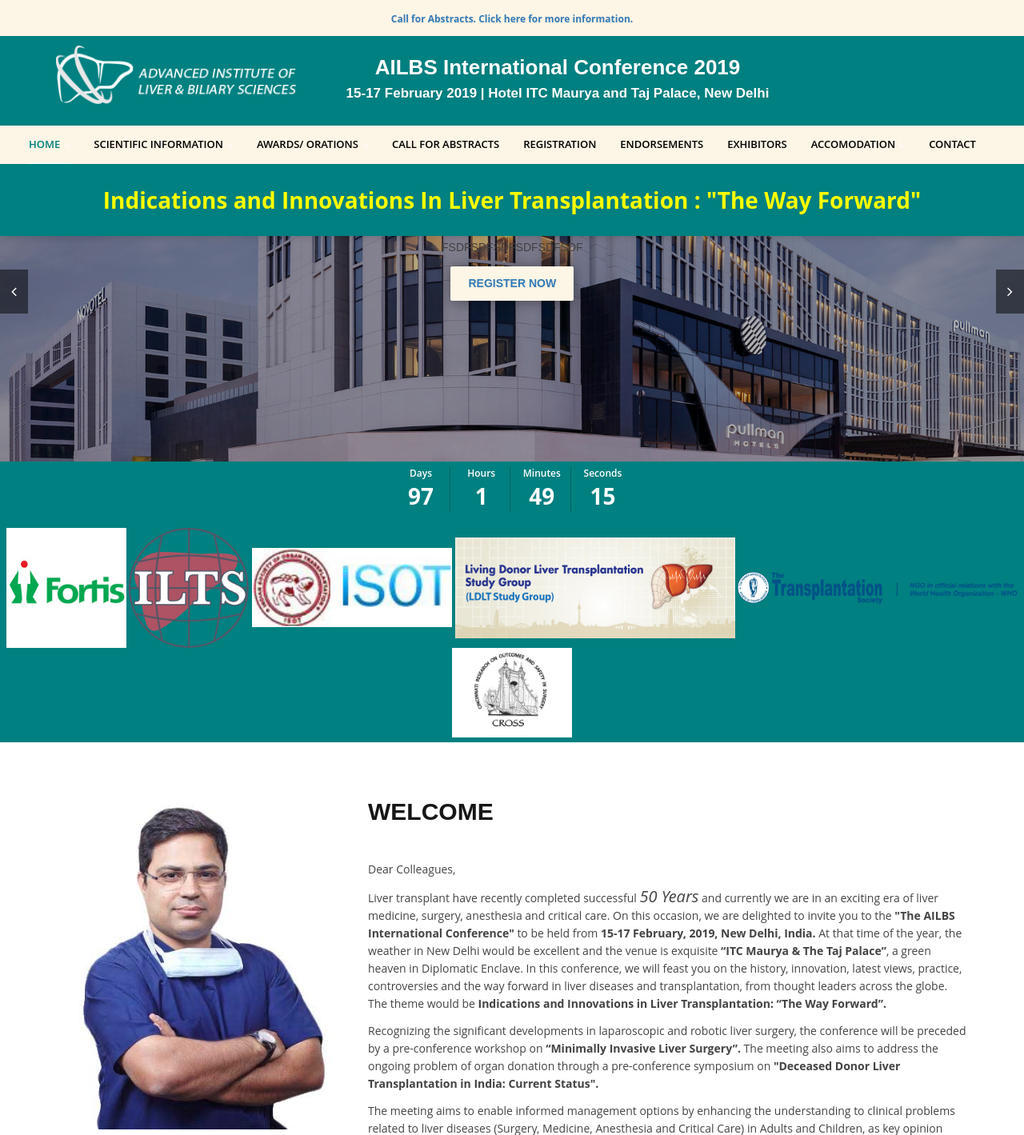
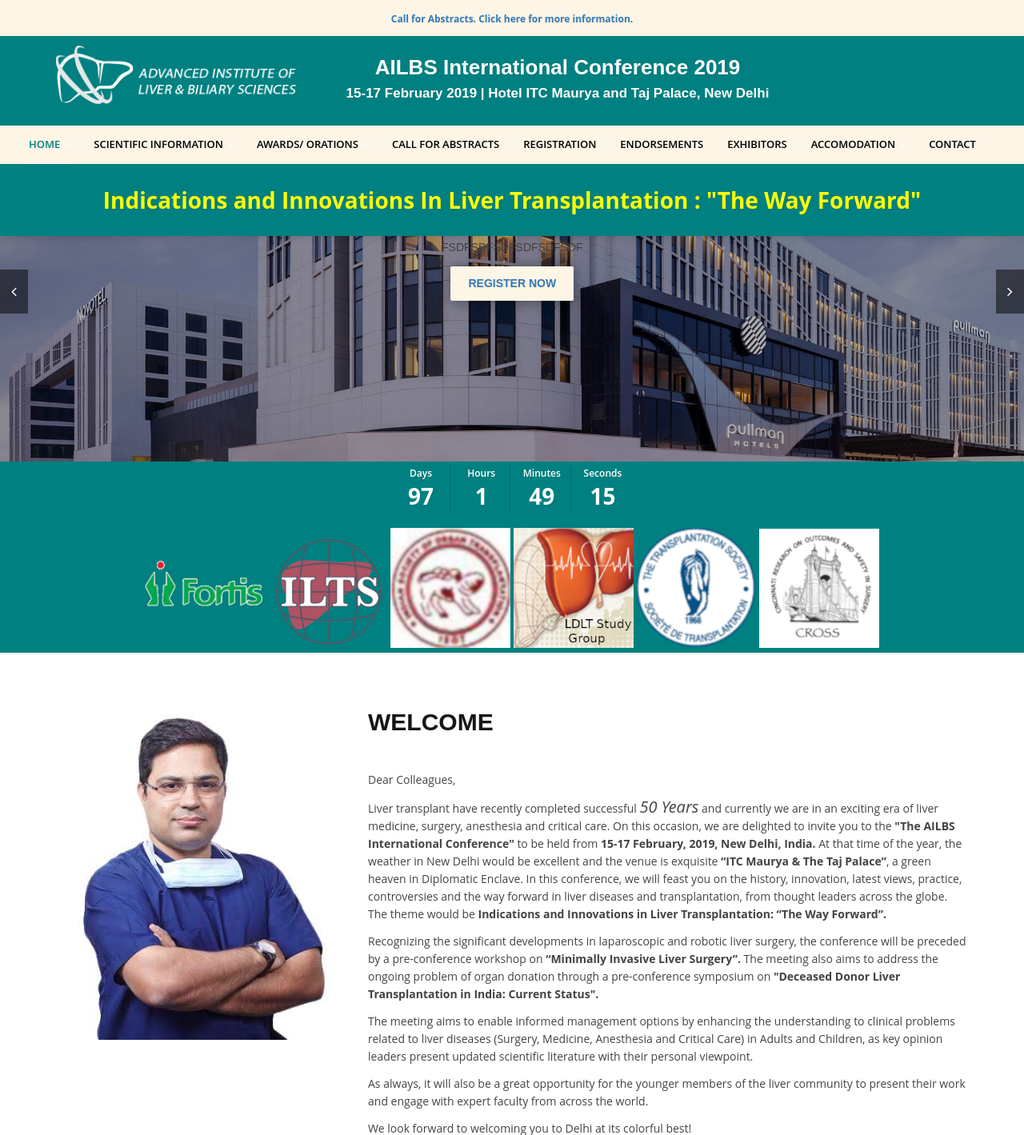
Before and after one commit to dotslash227/ailbs-website, a Django app: page / in a window 1280 px wide; the page is wider, and only the part inside the window is pictured. Shown: the top 1419 px of that part at 80% size. Run offline with Django 3.2, Linux system fonts and the light colour scheme; data comes from the database, SQL or seed files in the repository; data that the repository does not hold is empty; some libraries are stand-ins or nearby versions.

Commit message:
change in sponsors

```diff
--- a/templates/index.html
+++ b/templates/index.html
@@ -35,12 +35,12 @@
         <div class="sponsors"><br />
             <div class="row">
                 <div class="col-md-12">
-                    <img src="{% static "sponsors/fortis.jpg" %}" style="max-width:150px;" />
+                    <img src="{% static "sponsors/fortis.png" %}" style="max-width:150px;" />
                     <img src="{% static "sponsors/ilts.png" %}" style="max-width:150px;" />
-                    <img src="{% static "sponsors/isot.jpg" %}" style="max-width:250px;" />
-                    <img src="{% static "sponsors/ldltsg.jpg" %}" style="max-width:350px;" />
-                    <img src="{% static "sponsors/ttslogo.png" %}" style="max-width:350px;" />
-                    <img src="{% static "sponsors/cross.jpg" %}" style="max-width:150px;" />
+                    <img src="{% static "sponsors/isot.png" %}" style="max-width:150px;" />
+                    <img src="{% static "sponsors/ldlts.png" %}" style="max-width:150px;" />
+                    <img src="{% static "sponsors/tts.png" %}" style="max-width:150px;" />
+                    <img src="{% static "sponsors/cross.png" %}" style="max-width:150px;" />
                 </div>
 
 
```
Also changed, not shown: static/sponsors/cross.png (added), static/sponsors/fortis.png (added), static/sponsors/ilts.png, static/sponsors/isot.png (added), static/sponsors/ldlts.png (added), static/sponsors/tts.png (added).
